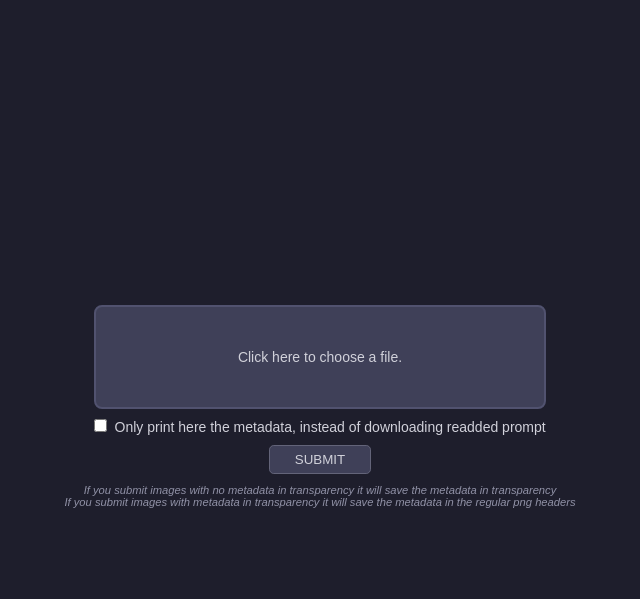
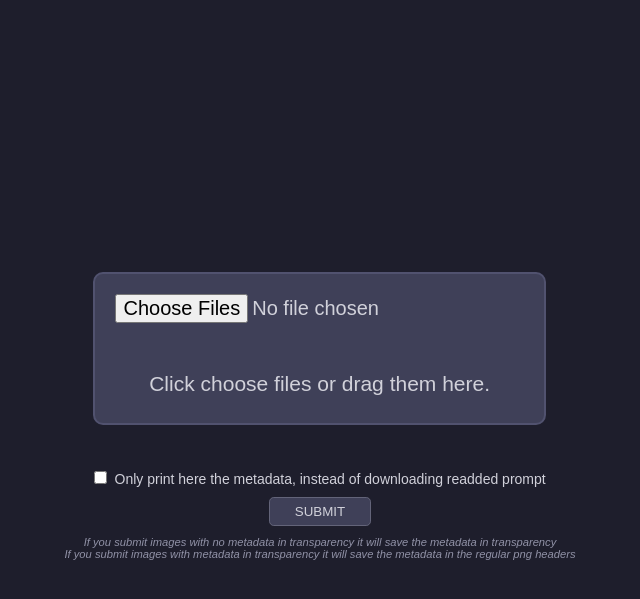
Before and after one commit to fredgido/store_prompt_in_alpha_server, a Flask app: page / in a window 1280 px wide. Shown: the top 599 px of the page, without its empty margins (320-960 px from the left). Run offline with Flask 3, Linux system fonts and the light colour scheme.

Commit message:
fix ComfyUI, bring back dropping files

```diff
--- a/server.py
+++ b/server.py
@@ -24,9 +24,8 @@ def index():
 
 
 def read_info_from_image_stealth(image: PIL.Image) -> str:
-    if 'parameters' in image.text:
+    if "parameters" in image.text:
         return image.text["parameters"]
-
 
     # trying to read stealth pnginfo
     width, height = image.size
@@ -47,10 +46,7 @@ def read_info_from_image_stealth(image: PIL.Image) -> str:
             pixels[x, y] = (r, g, b, 0)
             if confirming_signature:
                 if index == len("stealth_pnginfo") * 8 - 1:
-                    if buffer == "".join(
-                        format(byte, "08b")
-                        for byte in "stealth_pnginfo".encode("utf-8")
-                    ):
+                    if buffer == "".join(format(byte, "08b") for byte in "stealth_pnginfo".encode("utf-8")):
                         confirming_signature = False
                         sig_confirmed = True
                         reading_param_len = True
@@ -82,9 +78,14 @@ def read_info_from_image_stealth(image: PIL.Image) -> str:
 
     if sig_confirmed and binary_data != "":
         # Convert binary string to UTF-8 encoded text
-        return bytearray(
-            int(binary_data[i : i + 8], 2) for i in range(0, len(binary_data), 8)
-        ).decode("utf-8", errors="ignore")
+        result = bytearray(int(binary_data[i : i + 8], 2) for i in range(0, len(binary_data), 8)).decode(
+            "utf-8", errors="ignore"
+        )
+
+        if result.startswith("{") and result.endswith("}"):
+            result = json.loads(result)
+        return result
+
     return ""
 
 
@@ -95,17 +96,16 @@ def add_stealth_pnginfo(image: PIL.Image) -> PIL.Image:
     pixels = image.load()
     str_parameters = image.text.get("parameters")
     if not str_parameters:
-        return None
+        if "prompt" in image.text and "workflow" in image.text:
+            str_parameters = json.dumps(image.text)
+        else:
+            return None
     # prepend signature
     signature_str = "stealth_pnginfo"
 
-    binary_signature = "".join(
-        format(byte, "08b") for byte in signature_str.encode("utf-8")
-    )
+    binary_signature = "".join(format(byte, "08b") for byte in signature_str.encode("utf-8"))
 
-    binary_param = "".join(
-        format(byte, "08b") for byte in str_parameters.encode("utf-8")
-    )
+    binary_param = "".join(format(byte, "08b") for byte in str_parameters.encode("utf-8"))
 
     # prepend length of parameters, padded to 32 digits
     param_len = len(binary_param)
@@ -143,14 +143,12 @@ def send_pillow_image_file(file, image):
 
 @app.route("/", methods=["POST"])
 def load():
-    files: list[FileStorage] = request.files.getlist("file")
+    files: list[FileStorage] = request.files.getlist("files")
 
     file_text_list = []
     with tempfile.TemporaryDirectory() as tmp_dir:
         zip_file_path = os.path.join(tmp_dir, f"{uuid.uuid4()}.zip")
-        with zipfile.ZipFile(
-            zip_file_path, "w", compression=zipfile.ZIP_STORED
-        ) as zip_file:
+        with zipfile.ZipFile(zip_file_path, "w", compression=zipfile.ZIP_STORED) as zip_file:
             for file in files:
                 image = PIL.Image.open(file)
 
@@ -165,18 +163,26 @@ def load():
                         continue
 
                 if image.mode == "RGBA":
-                    image.text["parameters"] = read_info_from_image_stealth(image)
+                    new_metadata = read_info_from_image_stealth(image)
+                    if isinstance(new_metadata, dict):
+                        for key, value in new_metadata.items():
+                            image.text[key] = value
+                    else:
+                        image.text["parameters"] = new_metadata
 
+                    if request.form.get("checkbox"):
+                        if isinstance(new_metadata, dict):
+                            new_metadata = "\n\n".join(f"{key}:\n{value}" for key, value in new_metadata.items())
+
+                        file_text_list.append(
+                            dict(
+                                text_content=new_metadata,
+                                name=file.filename,
+                            )
+                        )
+                        continue
                     if len(files) == 1:
-                        if request.form.get("checkbox"):
-
-                            file_text_list.append(
-                                dict(
-                                    text_content=image.text["parameters"],
-                                    name=file.filename,
-                                )
-                            )
-                            continue
+                        return send_pillow_image_file(file, image)
                     else:
                         buffer = io.BytesIO()
                         image.save(buffer, format="PNG", optimize=False)
@@ -190,16 +196,12 @@ def load():
                     if not image:
                         return render_template(
                             "index.html",
-                            errors=[
-                                f"ERROR one of the images was missing metadata {file.filename}"
-                            ],
+                            errors=[f"ERROR one of the images was missing metadata {file.filename}"],
                         )
                     if not image.text:
                         return render_template(
                             "index.html",
-                            errors=[
-                                f"Failed to get original text from {file.filename}."
-                            ],
+                            errors=[f"Failed to get original text from {file.filename}."],
                         )
                     if len(files) == 1:
                         return send_pillow_image_file(file, image)
--- a/templates/index.html
+++ b/templates/index.html
@@ -12,6 +12,7 @@
         padding: 0;
         margin: 0;
     }
+
     body {
         background-color: #1e1e2c;
         display: flex;
@@ -23,32 +24,39 @@
         color: #d1d1da;
         font-size: 14px;
     }
+
     form {
         display: inherit;
         flex-direction: inherit;
         align-items: inherit;
         margin-top: 2rem;
     }
-    label.file {
+
+    input[type=file] {
         background-color: #3f4058;
-        border-radius: .5rem;
-        height: 100px;
-        max-width: 28rem;
-        width: 100%;
-        display: flex;
-        align-items: center;
-        justify-content: center;
-        cursor: pointer;
-        transition: .3s;
         border: 2px solid #51526f;
+        border-radius: 10px;
+        padding-top: 20px;
+        padding-left: 20px;
+        padding-right: 50px;
+        padding-bottom: 100px;
+        font-size: 20px;
+        margin: 20px;
     }
-    label.file:hover {
+
+    input[type=file]:hover {
         border-color: #9192a7;
     }
+
+    span#file-label {
+        transform: translateY(-5em) scale(1.5);
+    }
+
     input#checkbox {
         margin-right: .25em;
         cursor: pointer;
     }
+
     textarea {
         width: 40rem;
         min-height: 5rem;
@@ -63,16 +71,20 @@
         resize: none;
         overflow: hidden;
     }
+
     textarea:focus {
         border-color: #ababbc;
     }
+
     div.output {
         margin: 15px 15px 0 15px;
         width: 40rem;
     }
+
     div.print_metadata_checkbox {
         margin: 10px;
     }
+
     input.submit {
         padding: 6px 25px;
         background-color: #3f4058;
@@ -82,10 +94,12 @@
         cursor: pointer;
         transition: .3s;
     }
+
     input.submit:hover {
         background-color: #5b5c79;
         border-color: #7f81aa;
     }
+
     span.hint {
         font-style: italic;
         font-size: .8em;
@@ -100,10 +114,9 @@
 </style>
 <body>
 <form action="/" method="post" enctype="multipart/form-data">
-    <label for="file-upload" class="file">
-    <input type="file" name="file" multiple id="file-upload" style="display: none;" required>
-    <span>Click here to choose a file.</span>
-    </label>
+    <input type="file" name="files" multiple id="file-upload" required>
+    <span id="file-label">Click choose files or drag them here.</span>
+
     <div class="print_metadata_checkbox">
         <input type="checkbox" id="checkbox" name="checkbox" value="checkbox">
         <label for="checkbox"> Only print here the metadata, instead of downloading readded prompt</label>
@@ -124,16 +137,16 @@
 {% for index, file in file_list %}
     <div class="output">
         <textarea id="content{{ index }}" name="content{{ index }}">{{ file.text_content }}</textarea><br/>
-    <span class="hint">{{file.name}}</span>
+        <span class="hint">{{ file.name }}</span>
     </div>
 {% endfor %}
 <div style="height: 20px;"></div>
 <script>
-    window.addEventListener('load', (event) =>{
+    window.addEventListener('load', (event) => {
         var list = document.getElementsByTagName('textarea');
         for (var i = 0; i < list.length; i++) {
             list[i].style.height = "";
-                list[i].style.height = (list[i].scrollHeight)+"px";
+            list[i].style.height = (list[i].scrollHeight) + "px";
         }
     });
 </script>
```
Lines whose indentation alone changed are shown as unchanged.
